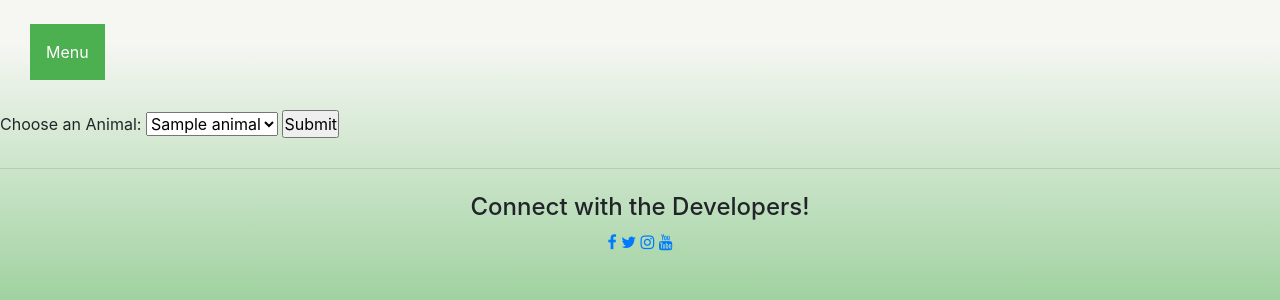
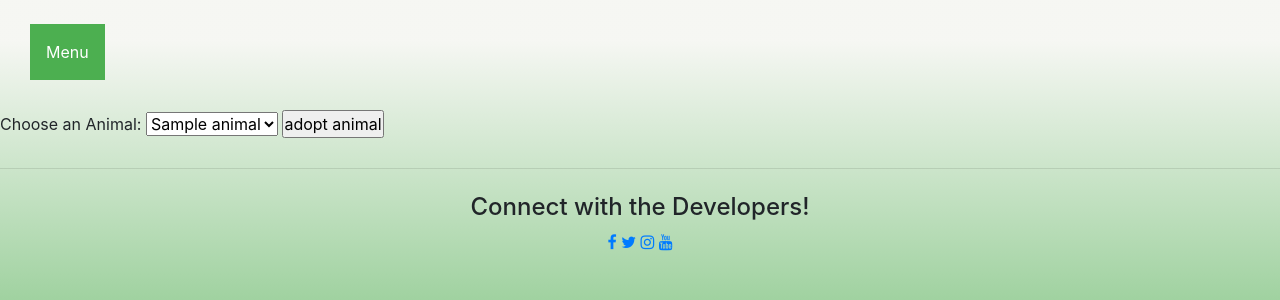
Before and after one commit to dominicfanucchi/FFF, a PHP site: page /usersplash.php in a window 1280 px wide. Shown: the part 247-547 px from the top of the page. Run offline with PHP 8.4, Linux system fonts and the light colour scheme; the visitor is signed in with stand-in values (Sample User, id 1); tables that the repository leaves empty or names only in its code hold one stand-in row (values such as "Sample post").

Commit message:
changes to adoption

```diff
--- a/usersplash.php
+++ b/usersplash.php
@@ -145,7 +145,7 @@ else {
 	?>
 
 	<form action="usersplash.php" method="POST">
-		<label>Choose an Animal:</label>
+		<label name="Username">Choose an Animal:</label>
 
 	<?php
 
@@ -160,10 +160,20 @@ else {
 
 	echo "</select>";
 	?>
-		<input type="submit">
+		<input type="submit" name="btn_adopt" value="adopt animal">
 	</form>
 
 	<?php
+	if (isset($_POST['btn_adopt'])) {
+		$db = get_connection();
+		$adoption = $_POST['btn_adopt'];
+		$sql = "CALL AnimalAdoptions('$adoption')";
+		$result = $db->query($sql);
+
+		//if ($adoption) {
+		//	echo "Animal Adopted";
+		//}
+	}
 	//if (isset($_POST["something"])) {
 		//echo "You entered: " . $_POST['something'] . " <br>";
 	//}
@@ -176,7 +186,9 @@ else {
 			}
 		}
 	}
+
 	?>
+
 
 
 <!--Can add Potential Sidebar or just add clickable tabs on the side. Potentially a dropdown view -->
```
